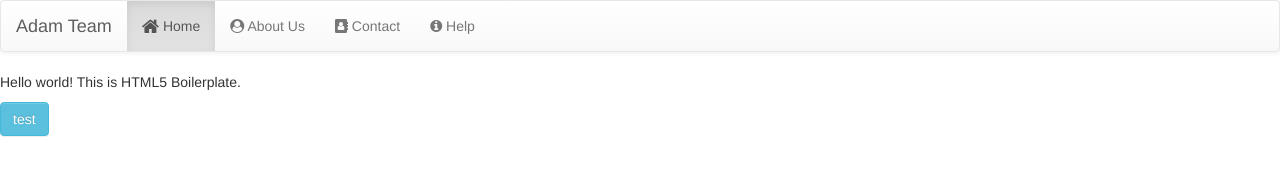
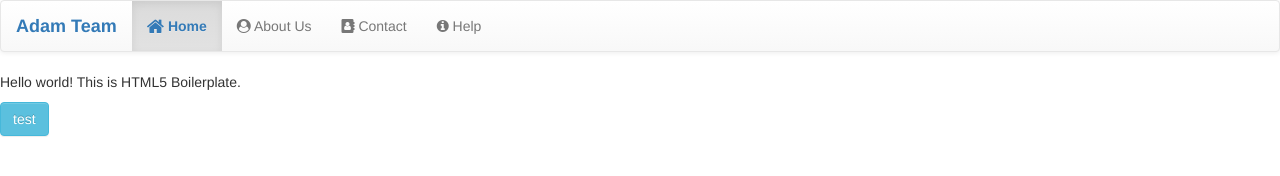
Before and after one commit to jjmachan/adamWebsite, a plain HTML site: page index.html in a window 1280 px wide. In both pictures the pointer is over the link "Adam Team". Drawn offline with nearby package versions, Linux system fonts and the light colour scheme.

Commit message:
Update index.html
hover navbar and icons

```diff
--- a/index.html
+++ b/index.html
@@ -1,3 +1,4 @@
+
 <!doctype html>
 <html class="no-js" lang="">
     <head>
@@ -18,6 +19,33 @@
         <link rel="stylesheet" href="https://cdnjs.cloudflare.com/ajax/libs/font-awesome/4.7.0/css/font-awesome.min.css">
         <script src="js/vendor/modernizr-2.8.3.min.js"></script>
     </head>
+	<style>
+	.navbar-default .navbar-brand:focus, .navbar-default .navbar-brand:hover {
+    font-weight: bold;
+    color: #337ab7;
+    background-color: transparent;
+}
+.navbar-default .navbar-nav>.active>a, .navbar-default .navbar-nav>.active>a:focus, .navbar-default .navbar-nav>.active>a:hover {
+    font-weight: bold;
+    color: #337ab7;
+    background-color: #e7e7e7;
+}
+.navbar-default .navbar-nav>li>a:focus, .navbar-default .navbar-nav>li>a:hover {
+    font-weight: bold;
+    color: #337ab7;
+    background-color: transparent;
+}
+.navbar-default .navbar-nav>li>a:focus, .navbar-default .navbar-nav>li>a:hover {
+    font-weight: bold;
+    color: #337ab7;
+    background-color: transparent;
+}
+.navbar-default .navbar-nav>li>a:focus, .navbar-default .navbar-nav>li>a:hover {
+    font-weight: bold;
+    color: #337ab7;
+    background-color: transparent;
+}
+</style>
     <body>
         <!--[if lt IE 8]>
             <p class="browserupgrade">You are using an <strong>outdated</strong> browser. Please <a href="http://browsehappy.com/">upgrade your browser</a> to improve your experience.</p>
@@ -28,6 +56,7 @@
   <div class="container-fluid">
     <div class="navbar-header">
       <a class="navbar-brand" href="#">Adam Team</a>
+
     </div>
     <div>
 
```
